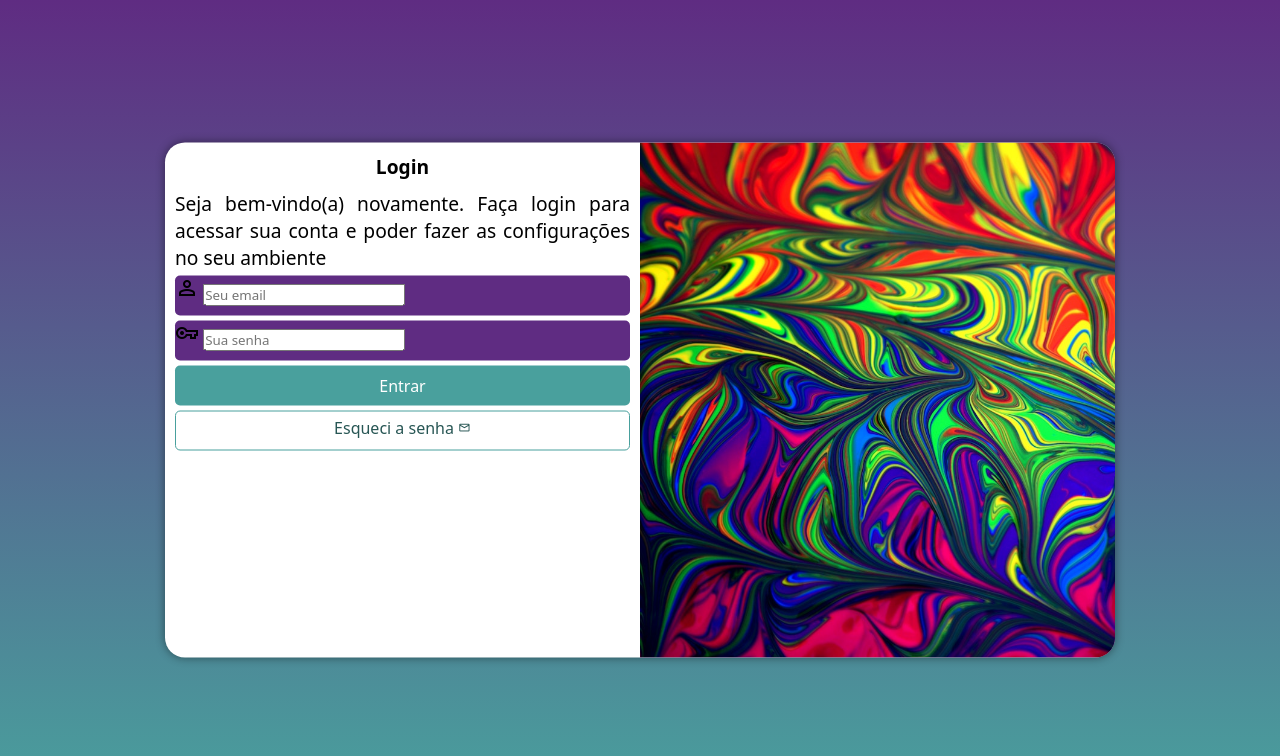
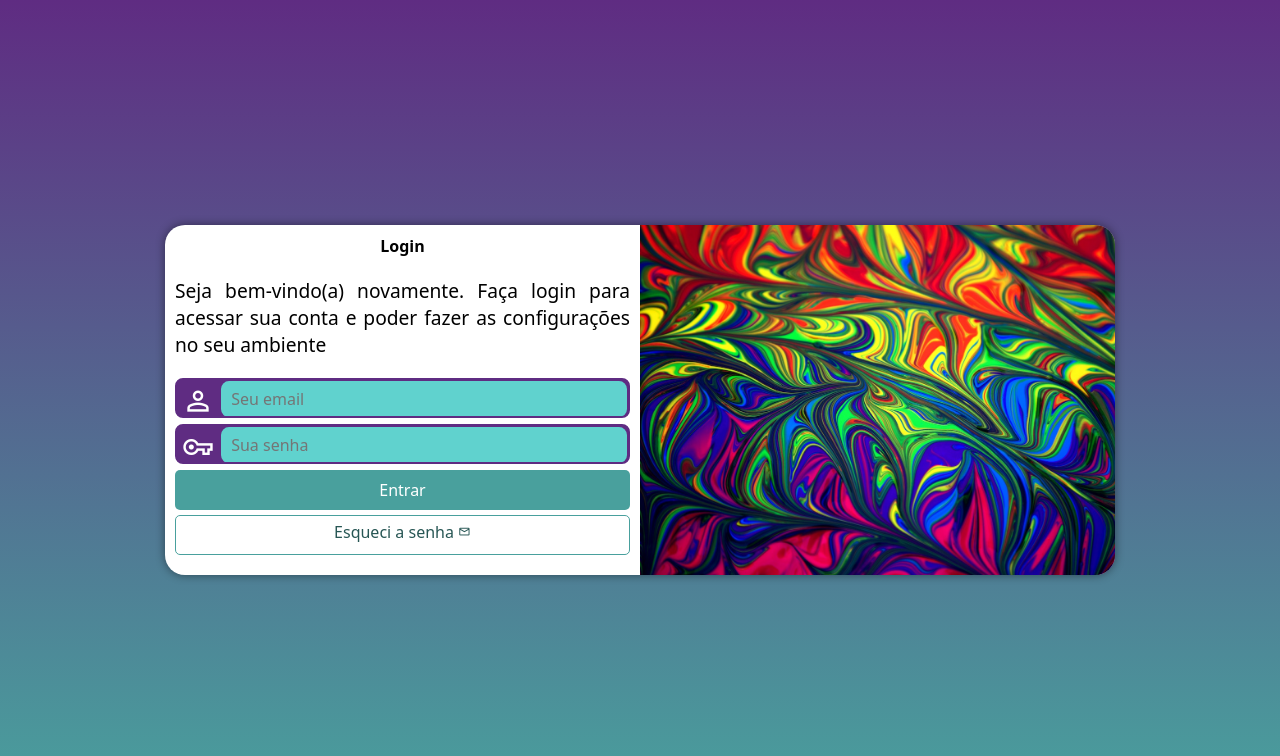
Before and after one commit to GeilsoFaria/projeto-login, a plain HTML site: page index.html in a window 1280 px wide. Drawn offline with nearby package versions, Linux system fonts and the light colour scheme.

Commit message:
projeto finalizado

```diff
--- a/estilos/mediaQuery.css
+++ b/estilos/mediaQuery.css
@@ -7,6 +7,7 @@
     }
     section#login{
         width: 80vw;
+        height: 280px;
     }
     div#imagem {
         float: left;
@@ -25,6 +26,7 @@
     }
     section#login{
         width: 950px;
+        height: 350px;
     }
     div#imagem {
         float: right;
@@ -36,11 +38,12 @@
         width: 50%;
     }
     div#formulario > h1 {
-        font-size: 1.2em;
+        font-size: 1em;
 
     }
     div#formulario > p {
         font-size: 1.2em;
         text-align: justify;
+        margin: 20px 0px;
     }
 }
--- a/estilos/style.css
+++ b/estilos/style.css
@@ -31,10 +31,10 @@ section#login {
     position: absolute;
     left: 50%;
     top: 50%;
-    transform: translate(-50%,-50%);
     overflow: hidden;
     box-shadow: 0px 0px 10px rgba(0, 0, 0, 0.459);
     transition: width .3s, height .3s;
+    transform: translate(-50%,-50%);
 }
 div#imagem{
     display: block;
@@ -61,11 +61,36 @@ form > div.campo {
     width: 100%;
     display: block;
     height: 40px;
-    border-radius: 5px;
-    margin: 5px 0px;
+    border-radius: 8px;
+    margin: 6px 0px;
+    overflow: hidden;
+    border: 2px solid #5f2c82;
 }
 div.campo >label {
     display: none;
+
+}
+div.campo > span.material-symbols-outlined {
+    color: white;
+    /* background-color: black; */
+    font-size: 2em;
+    width: 40px;
+    padding: 5px;
+    height: 100%;
+}
+div.campo > input {
+    background-color: #60d2ce;
+    font-size: 1em;
+    height: 100%;
+    border: 0px;
+    border-radius: 8px;
+    padding: 10px;
+    width: calc(100% - 45px);
+    transform: translateY(-33%);
+}
+div.campo > input:focus-within {
+    background-color: white;
+    border: none;
 }
 
 form > input[type=submit] {
```
